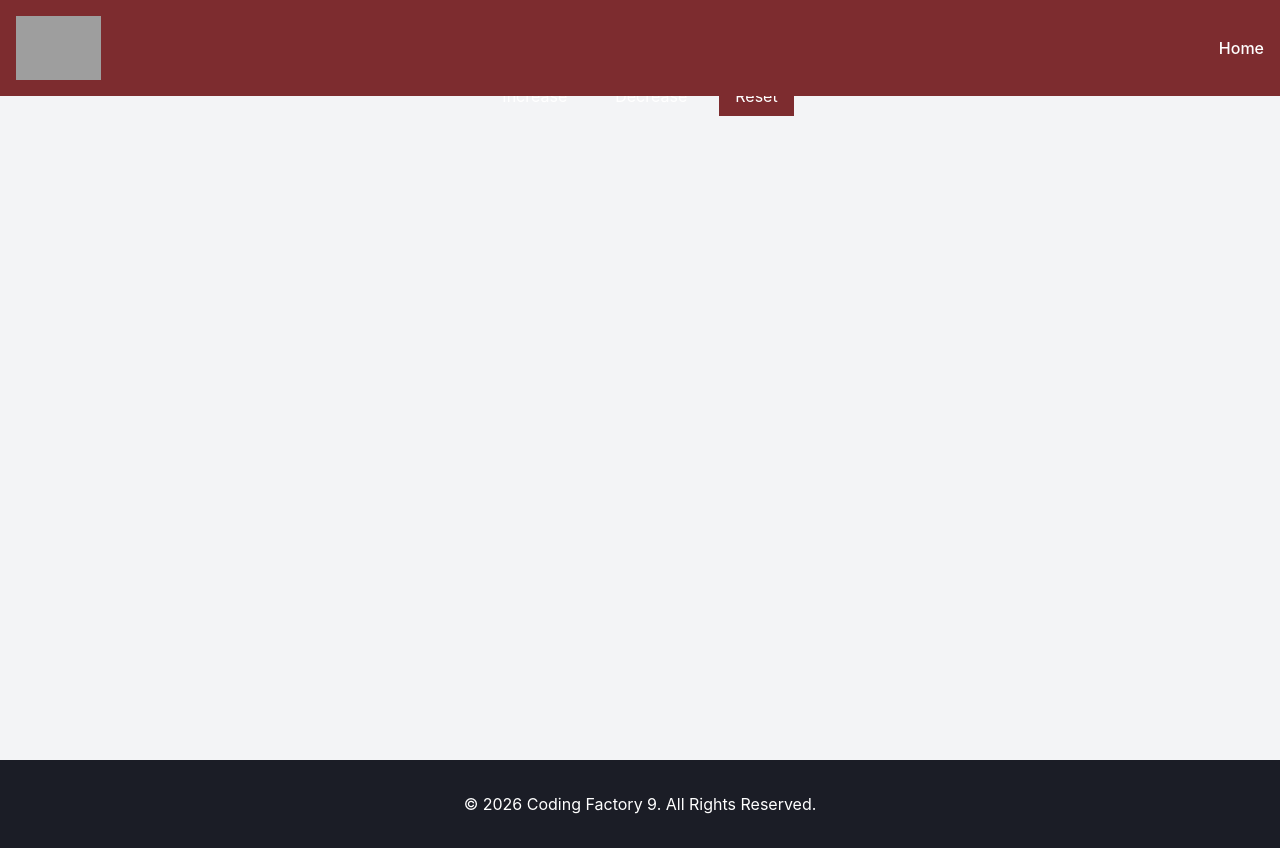
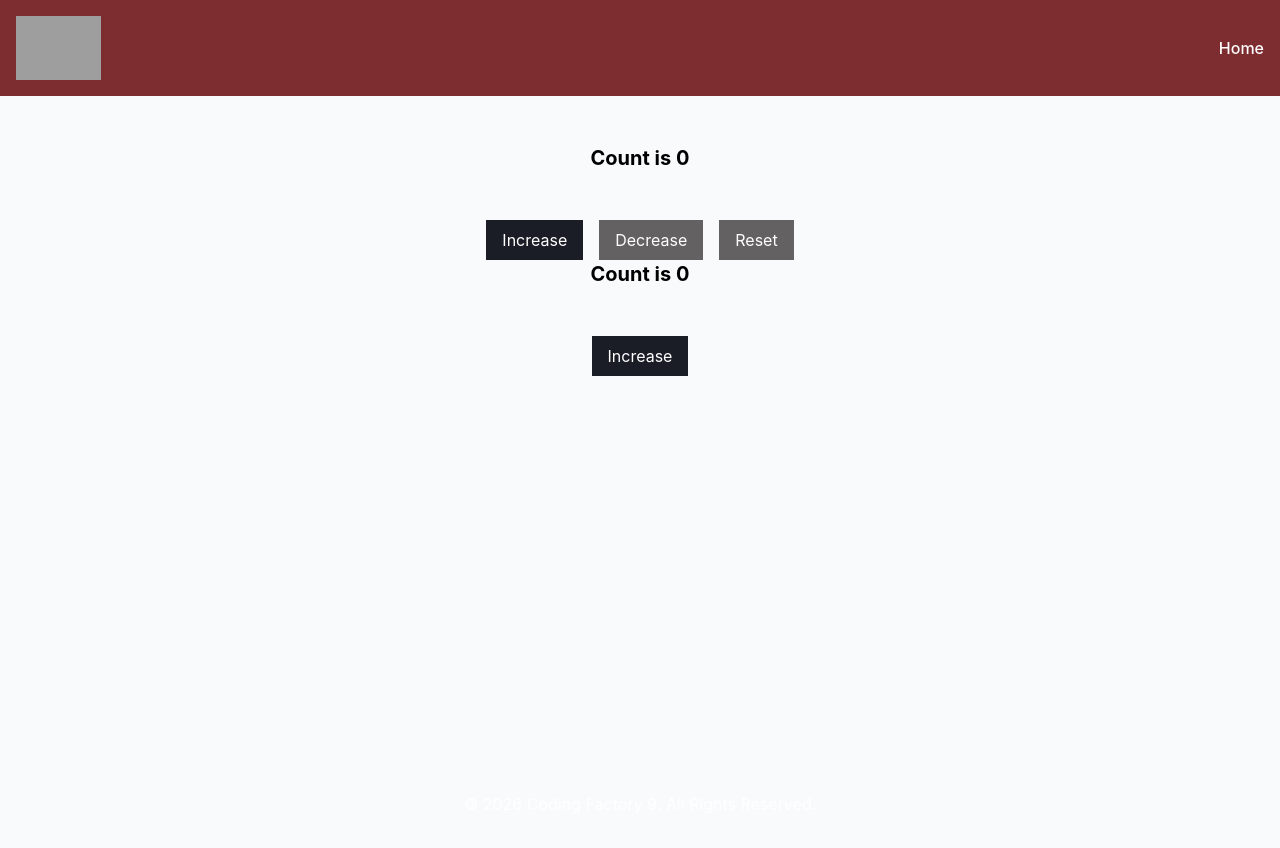
Before and after one commit to dimigeo6595/cf9-react, a React (Vite) app: page / in a window 1280 px wide. Built offline with nearby package versions, Linux system fonts and the light colour scheme; grey boxes are pictures that could not be loaded.

Commit message:
feat: add ClassCounter component

```diff
--- a/src/App.tsx
+++ b/src/App.tsx
@@ -4,6 +4,7 @@
 // import ArrowFunctionalComponentWithProps from "./components/LessonThree/ArrowFunctionalComponentWithProps.tsx";
 import Layout from "./components/Layout.tsx";
 import Counter from "./components/LessonFour/Counter.tsx";
+import ClassCounter from "./components/LessonFour/ClassCounter.tsx";
 
 // type PropsA = {
 //   title: string,
@@ -60,16 +61,18 @@ function App() {
             {/*  title="Second Title"*/}
             {/*  description="Lorem ipsum dolor sit amet, consectetur adipisicing elit. Adipisci amet, deserunt dicta excepturi fugit ipsa modi perferendis quo repellat voluptates."*/}
             {/*/>*/}
+            {/*<Layout addClasses="bg-gray-100">*/}
+            {/*  <ArrowFunctionalComponentWithProps*/}
+            {/*    title="Second Title"*/}
+            {/*    description="Lorem ipsum dolor sit amet, consectetur adipisicing elit. Adipisci amet, deserunt dicta excepturi fugit ipsa modi perferendis quo repellat voluptates."*/}
+            {/*  />*/}
+            {/*</Layout>*/}
 
-            <Layout addClasses="text-blue-600 bg-gray-100">
-                {/*<ArrowFunctionalComponentWithProps*/}
-                {/*  title="Second Title"*/}
-                {/*  description="Lorem ipsum dolor sit amet, consectetur adipisicing elit. Adipisci amet, deserunt dicta excepturi fugit ipsa modi perferendis quo repellat voluptates."*/}
-                {/*/>*/}
-                {/*<p>Lorem ipsum dolor sit amet, consectetur adipisicing elit. Beatae, reiciendis.</p>*/}
+            {/*LESSON FOUR*/}
+            <Layout addClasses="bg-gray-50">
                 <Counter/>
+                <ClassCounter/>
             </Layout>
-
         </>
     )
 }
--- a/src/components/Layout.tsx
+++ b/src/components/Layout.tsx
@@ -11,7 +11,7 @@ const Layout = ({children, addClasses}:LayoutProps) => {
         <>
             <div className={addClasses}>
                 <Header/>
-                <main className="container mx-auto min-h-[95vh]">{children}</main>
+                <main className="container mx-auto min-h-[95vh] pt-36">{children}</main>
                 <Footer/>
             </div>
         </>
--- /dev/null
+++ b/src/components/LessonFour/ClassCounter.tsx
@@ -0,0 +1,35 @@
+import {Component} from "react";
+import CounterButton from "./CounterButton.tsx";
+
+type State = {
+    count: number;
+}
+
+class ClassCounter extends Component<object, State>{
+    constructor(props: object) {
+        super(props);
+        this.state = {count: 0};
+    }
+
+    increaseCount = () => {
+        this.setState({count: this.state.count + 1});
+    }
+
+    render(){
+        return (
+            <>
+                <h1 className="text-center text-xl font-bold"
+                >Count is {this.state.count}</h1>
+                <div className="text-center space-x-4 pt-12">
+                    <CounterButton
+                        onClick={this.increaseCount}
+                        label="Increase"
+                    />
+                </div>
+            </>
+        )
+    }
+
+
+}
+export default ClassCounter;
--- a/src/index.css
+++ b/src/index.css
@@ -2,7 +2,7 @@
 
 @theme {
     --color-cf-dark-red: #7d2c2f;
-    --color-cf-grey: #636161;
-    --color-cf-dark-grey: #1b1d26;
+    --color-cf-gray: #636161;
+    --color-cf-dark-gray: #1b1d26;
 
 }
```
